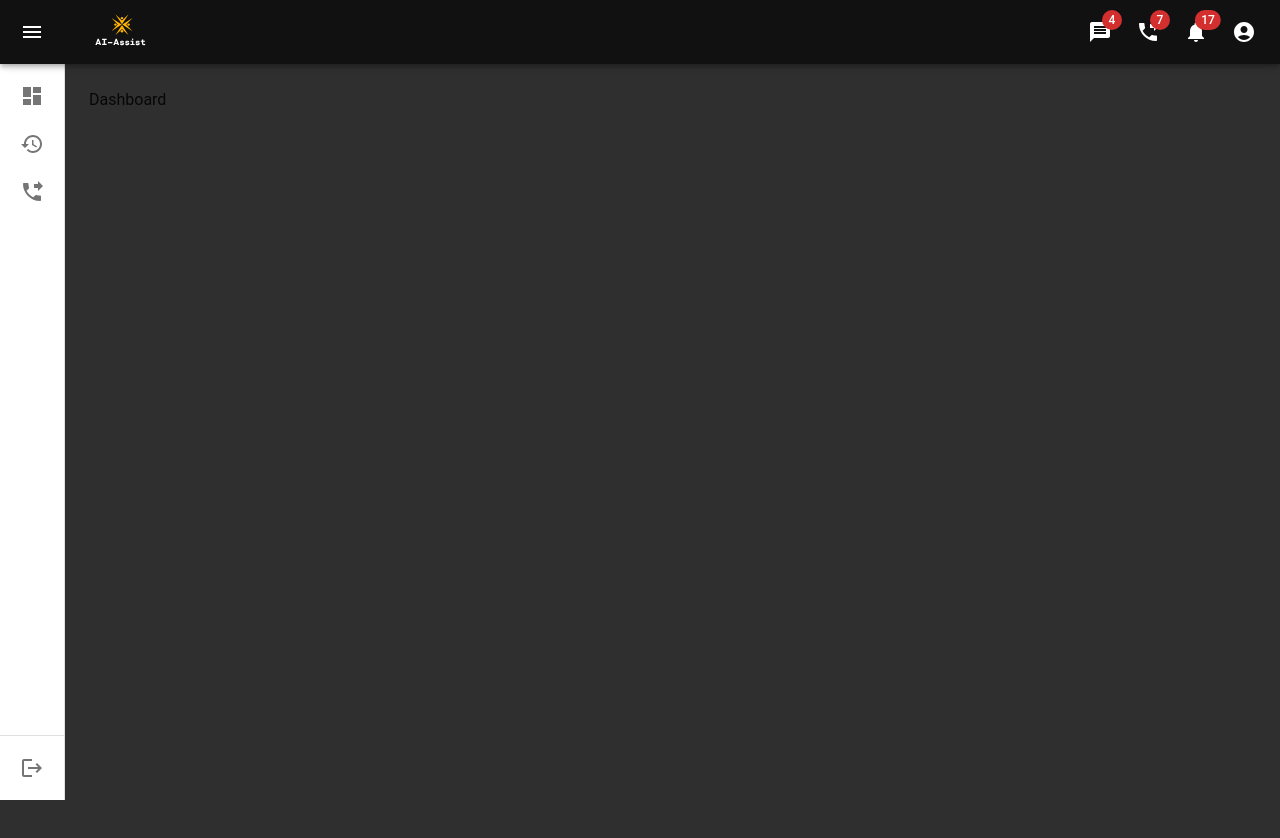
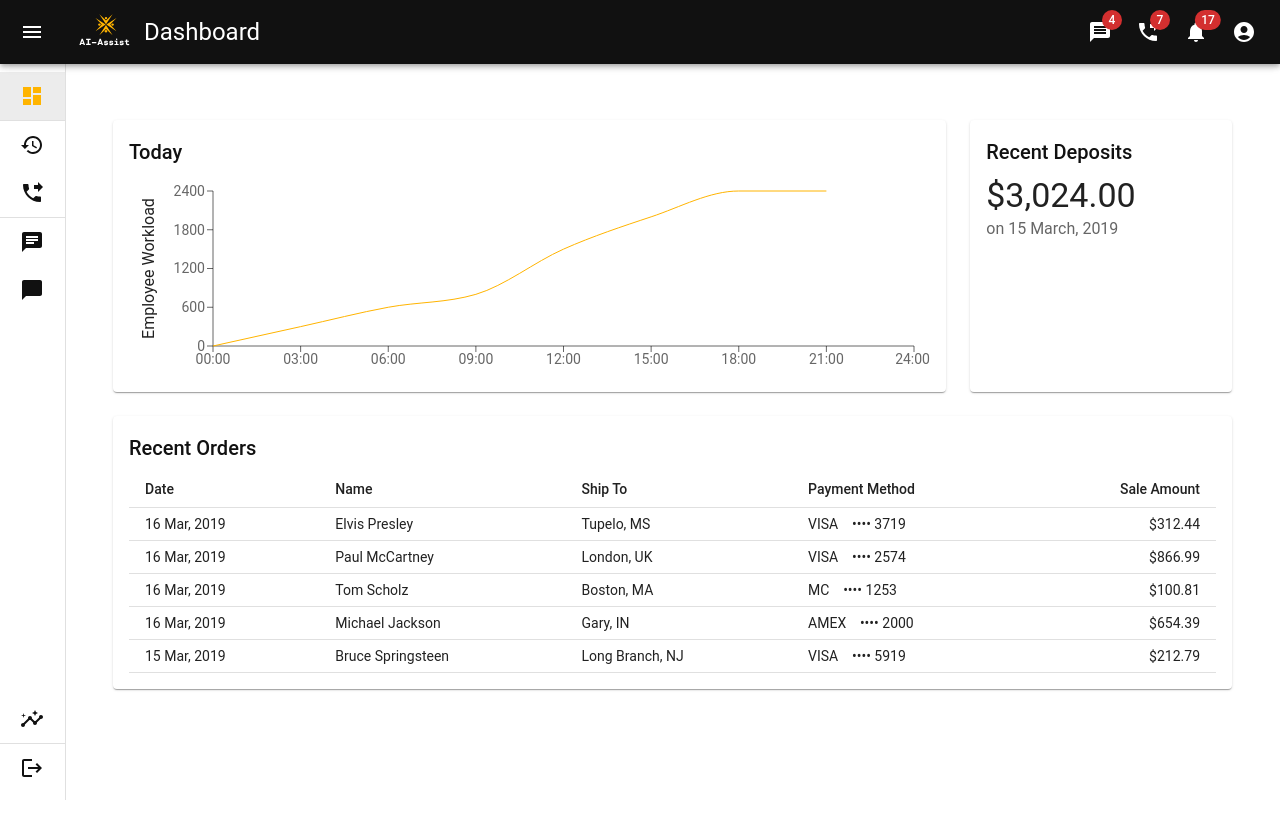
Before and after one commit to grumpyp/AI-Assist, a React (Create React App) app in the folder frontend/: page /login in a window 1280 px wide. Both pictures are taken after typing "Sample", "Sample123" into the empty fields and a click on the button "SIGN IN". Shown: the top 838 px of the page. Before the commit the page ends 800 px from the top, so only its background shows below. Built offline with nearby package versions, Linux system fonts and the light colour scheme.

Commit message:
Add dashboard

```diff
--- a/frontend/package.json
+++ b/frontend/package.json
@@ -14,6 +14,7 @@
     "react-redux": "^8.0.5",
     "react-router-dom": "^6.4.5",
     "react-scripts": "5.0.1",
+    "recharts": "^2.2.0",
     "redux": "^4.2.0",
     "redux-devtools-extension": "^2.13.9",
     "redux-thunk": "^2.4.2",
--- a/frontend/src/App.tsx
+++ b/frontend/src/App.tsx
@@ -1,5 +1,5 @@
 import React from 'react';
-import { ThemeProvider } from '@mui/material';
+import { CssBaseline, ThemeProvider } from '@mui/material';
 import { BrowserRouter, Navigate, Route, Routes } from 'react-router-dom';
 import { Provider } from 'react-redux';
 import { LoginPage, ProtectedRoute } from './components';
--- a/frontend/src/containers/app/NestedApp.tsx
+++ b/frontend/src/containers/app/NestedApp.tsx
@@ -1,6 +1,12 @@
 import React, { useCallback } from 'react';
 import { Navigate, Route, Routes } from 'react-router-dom';
-import { Logout as LogoutIcon } from '@mui/icons-material';
+import {
+  Logout as LogoutIcon,
+  Chat as ChatIcon,
+  ChatBubble as ChatBubbleIcon,
+  ChatBubble,
+  Insights as InsightsIcon,
+} from '@mui/icons-material';
 import { NavDrawer } from './components/NavDrawer';
 import { routes } from './containers';
 import { useAuth } from '../../hooks';
@@ -8,7 +14,7 @@
 const Dashboard = routes[0].Component;
 
 export function NestedApp({ appPath }: { appPath: string }) {
-  const getPath = useCallback((path: string) => `${appPath}/${path}`, [appPath]);
+  const getPath = useCallback((path: string) => `/${appPath}/${path}`, [appPath]);
   const { logoutUser } = useAuth();
 
   return (
@@ -18,7 +24,17 @@
           label: route.label,
           path: getPath(route.path),
           icon: <route.Icon />,
+          divide: route.divide,
         })),
+        { label: 'All Chats', path: getPath('chat'), icon: <ChatIcon /> },
+        { label: 'Active Chats', path: getPath('activechat'), icon: <ChatBubbleIcon /> },
+        {
+          label: 'Analytics',
+          path: getPath('analytics'),
+          icon: <InsightsIcon />,
+          bottom: true,
+          divide: true,
+        },
         {
           label: 'Logout',
           path: getPath('logout'),
--- a/frontend/src/containers/app/components/NavDrawer.tsx
+++ b/frontend/src/containers/app/components/NavDrawer.tsx
@@ -3,7 +3,6 @@
 import { CSSObject, styled, Theme, useTheme } from '@mui/material/styles';
 import {
   AppBar as MuiAppBar,
-  appBarClasses,
   AppBarProps as MuiAppBarProps,
   Badge,
   Box,
@@ -136,14 +135,16 @@
   };
 
   const getNavItem = useCallback(
-    ({ path, label, icon, divide, onClick }: NavDrawerItem) => (
+    ({ path, label, icon, divide, onClick }: NavDrawerItem) => {
+      const selected = location.pathname === path;
+
+      return (
         <>
           <ListItem
             key={path}
             disablePadding
             sx={{
               display: 'block',
-            backgroundColor: path === location.pathname ? 'black' : 'inherit',
             }}
           >
             <ListItemButton
@@ -154,14 +155,16 @@
               }}
               onClick={() => {
                 onClick?.();
-              navigate(`/${path}`);
+                navigate(`${path}`);
               }}
+              selected={selected}
             >
               <ListItemIcon
                 sx={{
                   minWidth: 0,
                   mr: open ? 3 : 'auto',
                   justifyContent: 'center',
+                  color: selected ? 'secondary.main' : 'primary.main',
                 }}
               >
                 {icon}
@@ -171,13 +174,13 @@
           </ListItem>
           {divide && <Divider key={`${path}divider`} />}
         </>
-    ),
-    [navigate, open]
+      );
+    },
+    [navigate, open, location.pathname]
   );
 
   return (
     <Box sx={{ display: 'flex', height: '100%' }}>
-      <CssBaseline />
       <AppBar position="fixed" open={open}>
         <Toolbar>
           {!open && (
@@ -187,14 +190,14 @@
               onClick={handleDrawerOpen}
               edge="start"
               sx={{
-                marginRight: 5,
+                marginRight: 3,
               }}
             >
               <MenuIcon />
             </IconButton>
           )}
           <Logo height={60} width={60} square />
-          <Typography variant="h6" noWrap component="div">
+          <Typography sx={{ p: 1 }} variant="h5" noWrap component="div">
             {items.find((item) => item.path === location.pathname)?.label}
           </Typography>
           <Box sx={{ flexGrow: 1 }} />
@@ -242,8 +245,8 @@
         </DrawerHeader>
         <List>{items.filter((item) => !item.bottom).map(getNavItem)}</List>
         <Box sx={{ height: '100%' }} />
-        <Divider />
-        <List>{items.filter((item) => item.bottom).map(getNavItem)}</List>
+        {items.filter((item) => item.bottom).length === 1 && <Divider />}
+        <List color="primary">{items.filter((item) => item.bottom).map(getNavItem)}</List>
       </Drawer>
 
       <Box
--- a/frontend/src/containers/app/containers/dashboard/Dashboard.tsx
+++ b/frontend/src/containers/app/containers/dashboard/Dashboard.tsx
@@ -1,7 +1,106 @@
-import React from 'react';
+import * as React from 'react';
+import { styled } from '@mui/material/styles';
+import MuiDrawer from '@mui/material/Drawer';
+import Box from '@mui/material/Box';
+import MuiAppBar, { AppBarProps as MuiAppBarProps } from '@mui/material/AppBar';
+import Container from '@mui/material/Container';
+import Grid from '@mui/material/Grid';
+import Paper from '@mui/material/Paper';
+import Chart from './components/Chart';
+import Deposits from './components/Deposits';
+import Orders from './components/Orders';
+
+const drawerWidth = 240;
+
+interface AppBarProps extends MuiAppBarProps {
+  open?: boolean;
+}
+
+const AppBar = styled(MuiAppBar, {
+  shouldForwardProp: (prop) => prop !== 'open',
+})<AppBarProps>(({ theme, open }) => ({
+  zIndex: theme.zIndex.drawer + 1,
+  transition: theme.transitions.create(['width', 'margin'], {
+    easing: theme.transitions.easing.sharp,
+    duration: theme.transitions.duration.leavingScreen,
+  }),
+  ...(open && {
+    marginLeft: drawerWidth,
+    width: `calc(100% - ${drawerWidth}px)`,
+    transition: theme.transitions.create(['width', 'margin'], {
+      easing: theme.transitions.easing.sharp,
+      duration: theme.transitions.duration.enteringScreen,
+    }),
+  }),
+}));
+
+const Drawer = styled(MuiDrawer, { shouldForwardProp: (prop) => prop !== 'open' })(
+  ({ theme, open }) => ({
+    '& .MuiDrawer-paper': {
+      position: 'relative',
+      whiteSpace: 'nowrap',
+      width: drawerWidth,
+      transition: theme.transitions.create('width', {
+        easing: theme.transitions.easing.sharp,
+        duration: theme.transitions.duration.enteringScreen,
+      }),
+      boxSizing: 'border-box',
+      ...(!open && {
+        overflowX: 'hidden',
+        transition: theme.transitions.create('width', {
+          easing: theme.transitions.easing.sharp,
+          duration: theme.transitions.duration.leavingScreen,
+        }),
+        width: theme.spacing(7),
+        [theme.breakpoints.up('sm')]: {
+          width: theme.spacing(9),
+        },
+      }),
+    },
+  })
+);
 
 export function Dashboard() {
-  return <div>Dashboard</div>;
+  return (
+    <Box sx={{ display: 'flex' }}>
+      <Container maxWidth="lg" sx={{ mt: 4, mb: 4 }}>
+        <Grid container spacing={3}>
+          {/* Chart */}
+          <Grid item xs={12} md={8} lg={9}>
+            <Paper
+              sx={{
+                p: 2,
+                display: 'flex',
+                flexDirection: 'column',
+                height: 240,
+              }}
+            >
+              <Chart />
+            </Paper>
+          </Grid>
+          {/* Recent Deposits */}
+          <Grid item xs={12} md={4} lg={3}>
+            <Paper
+              sx={{
+                p: 2,
+                display: 'flex',
+                flexDirection: 'column',
+                height: 240,
+              }}
+            >
+              <Deposits />
+            </Paper>
+          </Grid>
+          {/* Recent Orders */}
+          <Grid item xs={12}>
+            <Paper sx={{ p: 2, display: 'flex', flexDirection: 'column' }}>
+              <Orders />
+            </Paper>
+          </Grid>
+        </Grid>
+      </Container>
+    </Box>
+  );
 }
 
 export default Dashboard;
--- /dev/null
+++ b/frontend/src/containers/app/containers/dashboard/components/Chart.tsx
@@ -0,0 +1,68 @@
+import * as React from 'react';
+import { useTheme } from '@mui/material/styles';
+import { LineChart, Line, XAxis, YAxis, Label, ResponsiveContainer } from 'recharts';
+import Title from './Title';
+
+// Generate Sales Data
+function createData(time: string, amount?: number) {
+  return { time, amount };
+}
+
+const data = [
+  createData('00:00', 0),
+  createData('03:00', 300),
+  createData('06:00', 600),
+  createData('09:00', 800),
+  createData('12:00', 1500),
+  createData('15:00', 2000),
+  createData('18:00', 2400),
+  createData('21:00', 2400),
+  createData('24:00', undefined),
+];
+
+export default function Chart() {
+  const theme = useTheme();
+
+  return (
+    <>
+      <Title>Today</Title>
+      <ResponsiveContainer>
+        <LineChart
+          data={data}
+          margin={{
+            top: 16,
+            right: 16,
+            bottom: 0,
+            left: 24,
+          }}
+        >
+          <XAxis
+            dataKey="time"
+            stroke={theme.palette.text.secondary}
+            style={theme.typography.body2}
+          />
+          <YAxis stroke={theme.palette.text.secondary} style={theme.typography.body2}>
+            <Label
+              angle={270}
+              position="left"
+              style={{
+                textAnchor: 'middle',
+                fill: theme.palette.text.primary,
+                ...theme.typography.body1,
+              }}
+            >
+              Employee Workload
+            </Label>
+          </YAxis>
+          <Line
+            isAnimationActive={false}
+            type="monotone"
+            dataKey="amount"
+            stroke={theme.palette.secondary.main}
+            dot={false}
+          />
+        </LineChart>
+      </ResponsiveContainer>
+    </>
+  );
+}
--- /dev/null
+++ b/frontend/src/containers/app/containers/dashboard/components/Deposits.tsx
@@ -0,0 +1,23 @@
+import * as React from 'react';
+import Link from '@mui/material/Link';
+import Typography from '@mui/material/Typography';
+import Title from './Title';
+
+function preventDefault(event: React.MouseEvent) {
+  event.preventDefault();
+}
+
+export default function Deposits() {
+  return (
+    <>
+      <Title>Recent Deposits</Title>
+      <Typography component="p" variant="h4">
+        $3,024.00
+      </Typography>
+      <Typography color="text.secondary" sx={{ flex: 1 }}>
+        on 15 March, 2019
+      </Typography>
+      <div />
+    </>
+  );
+}
--- /dev/null
+++ b/frontend/src/containers/app/containers/dashboard/components/Orders.tsx
@@ -0,0 +1,64 @@
+import * as React from 'react';
+import Link from '@mui/material/Link';
+import Table from '@mui/material/Table';
+import TableBody from '@mui/material/TableBody';
+import TableCell from '@mui/material/TableCell';
+import TableHead from '@mui/material/TableHead';
+import TableRow from '@mui/material/TableRow';
+import Title from './Title';
+
+// Generate Order Data
+function createData(
+  id: number,
+  date: string,
+  name: string,
+  shipTo: string,
+  paymentMethod: string,
+  amount: number
+) {
+  return { id, date, name, shipTo, paymentMethod, amount };
+}
+
+const rows = [
+  createData(0, '16 Mar, 2019', 'Elvis Presley', 'Tupelo, MS', 'VISA ⠀•••• 3719', 312.44),
+  createData(1, '16 Mar, 2019', 'Paul McCartney', 'London, UK', 'VISA ⠀•••• 2574', 866.99),
+  createData(2, '16 Mar, 2019', 'Tom Scholz', 'Boston, MA', 'MC ⠀•••• 1253', 100.81),
+  createData(3, '16 Mar, 2019', 'Michael Jackson', 'Gary, IN', 'AMEX ⠀•••• 2000', 654.39),
+  createData(4, '15 Mar, 2019', 'Bruce Springsteen', 'Long Branch, NJ', 'VISA ⠀•••• 5919', 212.79),
+];
+
+function preventDefault(event: React.MouseEvent) {
+  event.preventDefault();
+}
+
+export function Orders() {
+  return (
+    <>
+      <Title>Recent Orders</Title>
+      <Table size="small">
+        <TableHead>
+          <TableRow>
+            <TableCell>Date</TableCell>
+            <TableCell>Name</TableCell>
+            <TableCell>Ship To</TableCell>
+            <TableCell>Payment Method</TableCell>
+            <TableCell align="right">Sale Amount</TableCell>
+          </TableRow>
+        </TableHead>
+        <TableBody>
+          {rows.map((row) => (
+            <TableRow key={row.id}>
+              <TableCell>{row.date}</TableCell>
+              <TableCell>{row.name}</TableCell>
+              <TableCell>{row.shipTo}</TableCell>
+              <TableCell>{row.paymentMethod}</TableCell>
+              <TableCell align="right">{`$${row.amount}`}</TableCell>
+            </TableRow>
+          ))}
+        </TableBody>
+      </Table>
+    </>
+  );
+}
+
+export default Orders;
--- /dev/null
+++ b/frontend/src/containers/app/containers/dashboard/components/Title.tsx
@@ -0,0 +1,20 @@
+import * as React from 'react';
+import Typography from '@mui/material/Typography';
+
+interface TitleProps {
+  children?: React.ReactNode;
+}
+
+export function Title({ children }: TitleProps) {
+  return (
+    <Typography component="h2" variant="h6" color="primary" gutterBottom>
+      {children}
+    </Typography>
+  );
+}
+
+Title.defaultProps = {
+  children: undefined,
+};
+
+export default Title;
--- a/frontend/src/containers/app/containers/routes.ts
+++ b/frontend/src/containers/app/containers/routes.ts
@@ -14,6 +14,7 @@
   Icon: React.ComponentType;
   Component: React.ComponentType;
   exact?: boolean;
+  divide?: boolean;
 }
 
 export const routes: RouteConfig[] = [
@@ -22,17 +23,19 @@
     label: 'Dashboard',
     Icon: DashboardIcon,
     Component: Dashboard,
+    divide: true,
   },
   {
     path: 'history',
-    label: 'History',
+    label: 'Call History',
     Icon: HistoryIcon,
     Component: History,
   },
   {
     path: 'live-calls',
-    label: 'Live Calls',
+    label: 'Available Calls',
     Icon: PhoneForwardedIcon,
     Component: LiveCalls,
+    divide: true,
   },
 ];
```
Also changed, not shown: 1 other file (tests, documents, lock files or other folders). Lines whose indentation alone changed are shown as unchanged.
